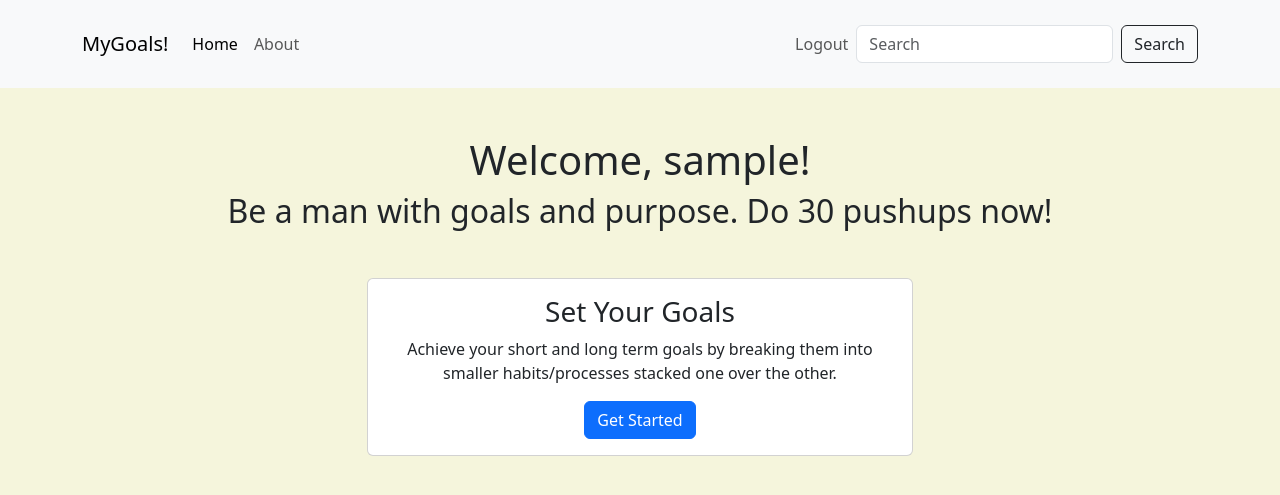
After one commit to tahirpukhta/myTasksApp, a Flask app: page /my_goals in a window 1280 px wide. The commit adds this page. Shown: the top 495 px of the page. Run offline with Flask 3, Linux system fonts and the light colour scheme; the visitor is signed in with stand-in values (Sample User, id 1).

Commit message:
Added my_goals page to welcome user with some motivation and get started working on his goals

```diff
--- a/app.py
+++ b/app.py
@@ -59,6 +59,7 @@ def login():
         password=request.form['password']
         if check_auth(username,password):
             session['logged_in']=True
+            session['username']=username #we are storing username in the session to greet user on the my_goals page.
             flash("Login successful!","success")
             return redirect(url_for('home'))
         else:
@@ -70,6 +71,12 @@ def logout():
     session.pop('logged_in',None)
     flash("Logged out successfully!", "success")
     return redirect(url_for('login'))
+
+@app.route("/my_goals")
+@requires_auth  # Ensure the user is authenticated
+def my_goals():
+    username = session.get('username', 'User')  # Get the username from the session, default to 'User'
+    return render_template('my_goals.html', username=username)
 
 @app.route("/add", methods=['POST'])
 @requires_auth # restrict post access to authntic users.
--- a/templates/base.html
+++ b/templates/base.html
@@ -12,14 +12,14 @@
   <body>
     <nav class="navbar navbar-expand-lg bg-body-tertiary">
         <div class="container my-3">
-          <a class="navbar-brand" href="/">MyGoals!</a>
+          <a class="navbar-brand" href="{{ url_for('my_goals') }}">MyGoals!</a>
           <button class="navbar-toggler" type="button" data-bs-toggle="collapse" data-bs-target="#navbarSupportedContent" aria-controls="navbarSupportedContent" aria-expanded="false" aria-label="Toggle navigation">
             <span class="navbar-toggler-icon"></span>
           </button>
           <div class="collapse navbar-collapse" id="navbarSupportedContent">
             <ul class="navbar-nav me-auto mb-2 mb-lg-0">
               <li class="nav-item">
-                <a class="nav-link active" aria-current="page" href="#">Home</a>
+                <a class="nav-link active" aria-current="page" href="/">Home</a>
               </li>
               <li class="nav-item">
                 <a class="nav-link" href="#">About</a>
--- /dev/null
+++ b/templates/my_goals.html
@@ -0,0 +1,19 @@
+{% extends "base.html" %}
+{% block title %}My Goals{% endblock %}
+{% block body %}
+<div class="container text-center mt-5">
+  <h1>Welcome, {{ username }}!</h1>
+  <h2>Be a man with goals and purpose. Do 30 pushups now!</h2>
+  <div class="row mt-5">
+    <div class="col-md-6 mx-auto">
+      <div class="card">
+        <div class="card-body">
+          <h3 class="card-title">Set Your Goals</h3>
+          <p class="card-text">Achieve your short and long term goals by breaking them into smaller habits/processes stacked one over the other.</p>
+          <a href="#" class="btn btn-primary">Get Started</a>
+        </div>
+      </div>
+    </div>
+  </div>
+</div>
+{% endblock %}
```
Also changed, not shown: instance/task.db.
